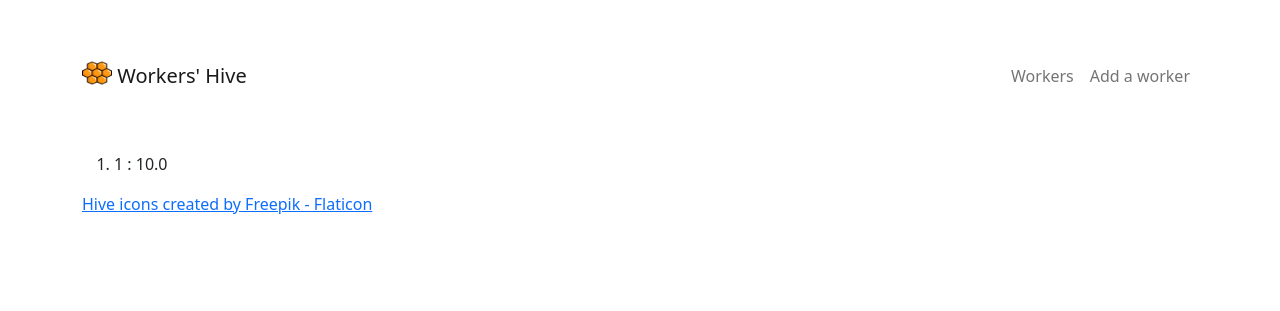
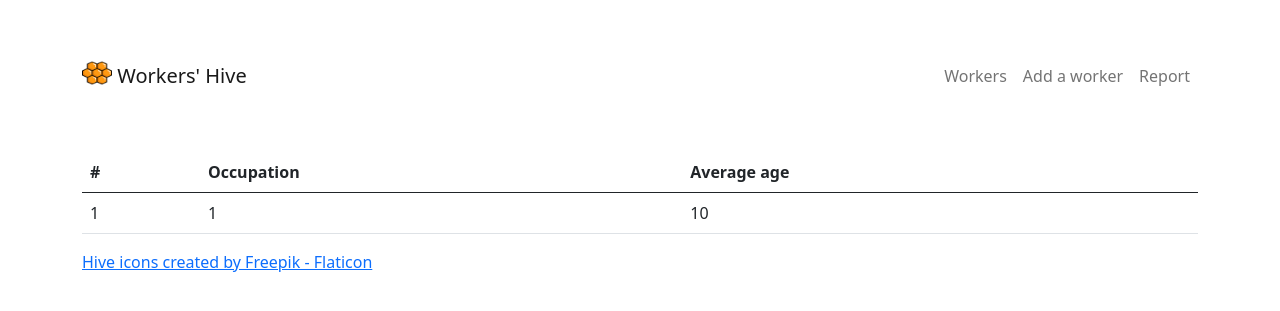
Before and after one commit to MartynaKlos/inProject, a Django app: page /report/ in a window 1280 px wide. Shown: the top 311 px of the page. Run offline with Django 4.2, Linux system fonts and the light colour scheme; tables that the repository leaves empty hold one stand-in row (values such as "Sample post"); parts of the project's set-up code (start-up, migrations or seed data) failed here and were passed over; some libraries are stand-ins or nearby versions.

Commit message:
Add age report, add pytest tests

```diff
--- /dev/null
+++ b/workers_hive/pytest.ini
@@ -0,0 +1,4 @@
+[pytest]
+DJANGO_SETTINGS_MODULE = workers_hive.settings
+# -- recommended but optional:
+python_files = tests.py test_*.py *_tests.py
--- a/workers_hive/templates/base.html
+++ b/workers_hive/templates/base.html
@@ -36,6 +36,9 @@
                 <li>
                     <a class="nav-link" href="{% url 'worker-create' %}">Add a worker</a>
                 </li>
+                <li>
+                    <a class="nav-link" href="{% url 'age-report' %}">Report</a>
+                </li>
             </ul>
         </div>
     </nav>
@@ -47,5 +50,65 @@
 <div class="container">
 <a href="https://www.flaticon.com/free-icons/hive" title="hive icons">Hive icons created by Freepik - Flaticon</a>
 </div>
+<script src="https://code.jquery.com/jquery-3.1.0.min.js"></script>
+<!-- <script src="https://ajax.googleapis.com/ajax/libs/jquery/1.12.4/jquery.min.js"></script>
+<script>
+    function getCookie(name) {
+    let cookieValue = null;
+    if (document.cookie && document.cookie !== '') {
+        let cookies = document.cookie.split(';');
+        for (let i = 0; i < cookies.length; i++) {
+            let cookie = jQuery.trim(cookies[i]);
+            if (cookie.substring(0, name.length + 1) === (name + '=')) {
+                cookieValue = decodeURIComponent(cookie.substring(name.length + 1));
+                break;
+            }
+        }
+    }
+    return cookieValue;
+}
+
+let csrftoken = getCookie('csrftoken');
+
+function csrfSafeMethod(method) {
+    return (/^(GET|HEAD|OPTIONS|TRACE)$/.test(method));
+}
+$.ajaxSetup({
+    beforeSend: function(xhr, settings) {
+        if (!csrfSafeMethod(settings.type) && !this.crossDomain) {
+            xhr.setRequestHeader("X-CSRFToken", csrftoken);
+        }
+    }
+});
+</script>
+<script>
+    $(document).ready(function(){
+    let $myForm = $('.my-ajax-form')
+    $myForm.submit(function(event){
+        event.preventDefault()
+        let $formData = $(this).serialize()
+        let $thisURL = $myForm.attr('data-url') || window.location.href
+        $.ajax({
+            method: "POST",
+            url: $thisURL,
+            data: $formData,
+            success: handleFormSuccess,
+            error: handleFormError,
+        })
+    })
+
+    function handleFormSuccess(data, textStatus, jqXHR){
+        console.log(data)
+        console.log(textStatus)
+        console.log(jqXHR)
+        $myForm.reset();
+    }
+    function handleFormError(jqXHR, textStatus, errorThrown){
+        console.log(jqXHR)
+        console.log(textStatus)
+        console.log(errorThrown)
+    }
+})
+</script> -->
 </body>
 </html>
--- a/workers_hive/workers_app/templates/workers_app/add_worker.html
+++ b/workers_hive/workers_app/templates/workers_app/add_worker.html
@@ -6,7 +6,7 @@
           integrity="sha384-EVSTQN3/azprG1Anm3QDgpJLIm9Nao0Yz1ztcQTwFspd3yD65VohhpuuCOmLASjC"
           crossorigin="anonymous">
 <div class="container">
-<form method="POST" action="" enctype="multipart/form-data">
+<form method='POST' action='' enctype="multipart/form-data">
     <div class="mb-3">
         {% csrf_token %}
         {{ form }}
--- a/workers_hive/workers_app/templates/workers_app/age_report.html
+++ b/workers_hive/workers_app/templates/workers_app/age_report.html
@@ -2,10 +2,23 @@
 {% load static %}
 {% block content %}
 <div class="container">
-    <ol>
-        {% for occupation in occupations %}
-        <li>{{ occupation.occupation }} : {{ occupation.avg_age }}</li>
-        {% endfor %}
-    </ol>
+    <table class="table">
+        <thead>
+            <tr>
+                <th scope="col">#</th>
+                <th scope="col">Occupation</th>
+                <th scope="col">Average age</th>
+            </tr>
+        </thead>
+        <tbody>
+            {% for occupation in occupations %}
+            <tr>
+                <td>{{ forloop.counter }}</td>
+                <td>{{ occupation.occupation }}</td>
+                <td>{{ occupation.avg_age|floatformat:"0" }}</td>
+            </tr>
+            {% endfor %}
+        </tbody>
+    </table>
 </div>
 {% endblock %}
--- a/workers_hive/workers_app/templates/workers_app/main.html
+++ b/workers_hive/workers_app/templates/workers_app/main.html
@@ -10,6 +10,9 @@
         <form>
             <button formaction="{% url 'worker-delete' worker_pk=worker.pk %}" type="submit" class="btn btn-danger">Delete</button>
         </form>
+        <form>
+            <button formaction="{% url 'worker-details' worker_pk=worker.pk %}" type="submit" class="btn btn-success">Details</button>
+        </form>
     </li>
     {% endfor %}
 </ol>
--- a/workers_hive/workers_app/templates/workers_app/worker_details.html
+++ b/workers_hive/workers_app/templates/workers_app/worker_details.html
@@ -2,7 +2,7 @@
 {% load static %}
 {% block content %}
 <div class="container">
-    <img src="{{ worker.photo.url }}" height="150px" width="120px">
+    {% if worker.photo %}<img src="{{ worker.photo.url }}" height="150px" width="120px">{% else %} no photo provided {% endif %}
     <br><br>
     <h2> {{ worker.surname }}, {{ worker.name }} </h2>
     <ul>
--- a/workers_hive/workers_app/views.py
+++ b/workers_hive/workers_app/views.py
@@ -22,7 +22,6 @@ class WorkerDetails(DetailView):
 class WorkerCreate(FormView):
     template_name = 'workers_app/add_worker.html'
     form_class = AddWorker
-
     success_url = reverse_lazy('workers-list')
 
     def form_valid(self, form):
```
Also changed, not shown: workers_hive/conftest.py (added, +18 -0 lines), workers_hive/workers_app/tests/test_views.py (added, +38 -0 lines), workers_hive/media/photos/s-l300.jpg (added), workers_hive/workers_app/tests/__init__.py (added).
